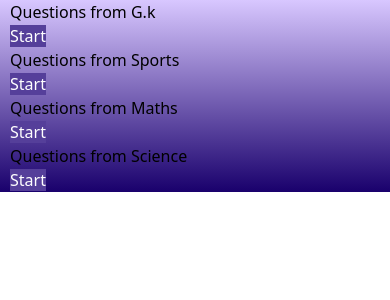
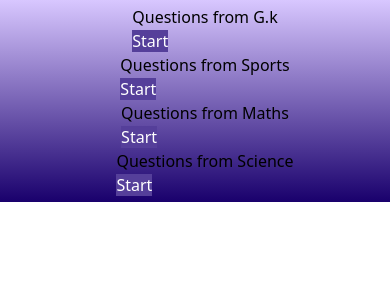
Before and after one commit to PiyushSharma31112/Quiz_App, a React (Vite) app: page /Questions in a window 390 px wide. Shown: the top 300 px of the page. Built offline with nearby package versions, Linux system fonts and the light colour scheme.

Commit message:
add changes

```diff
--- a/src/App.css
+++ b/src/App.css
@@ -38,6 +38,8 @@ html {
       display: grid !important;
       grid-template-columns: repeat(1, minmax(0, 1fr)) !important;
       margin: 0 10px 0 10px !important;
+      padding: 5px ;
+      place-items: center;
     }
 }
 
```
